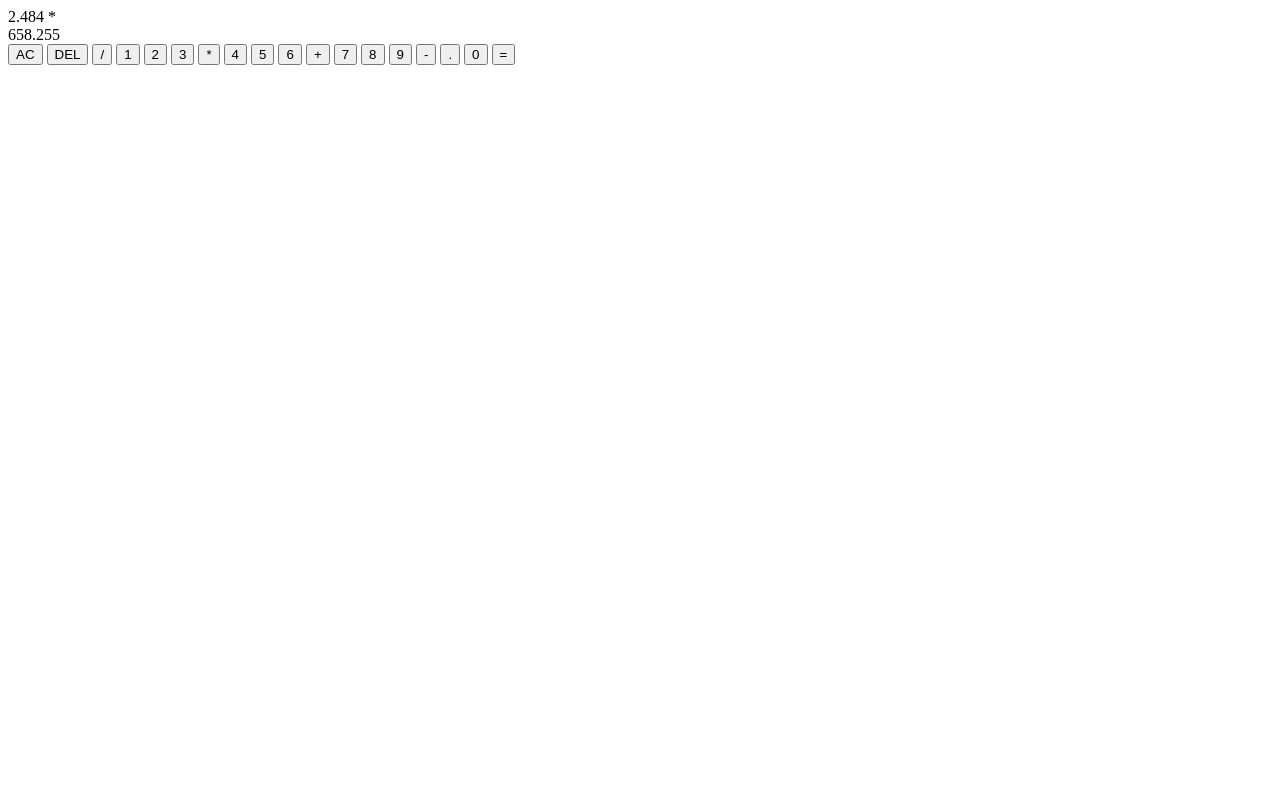
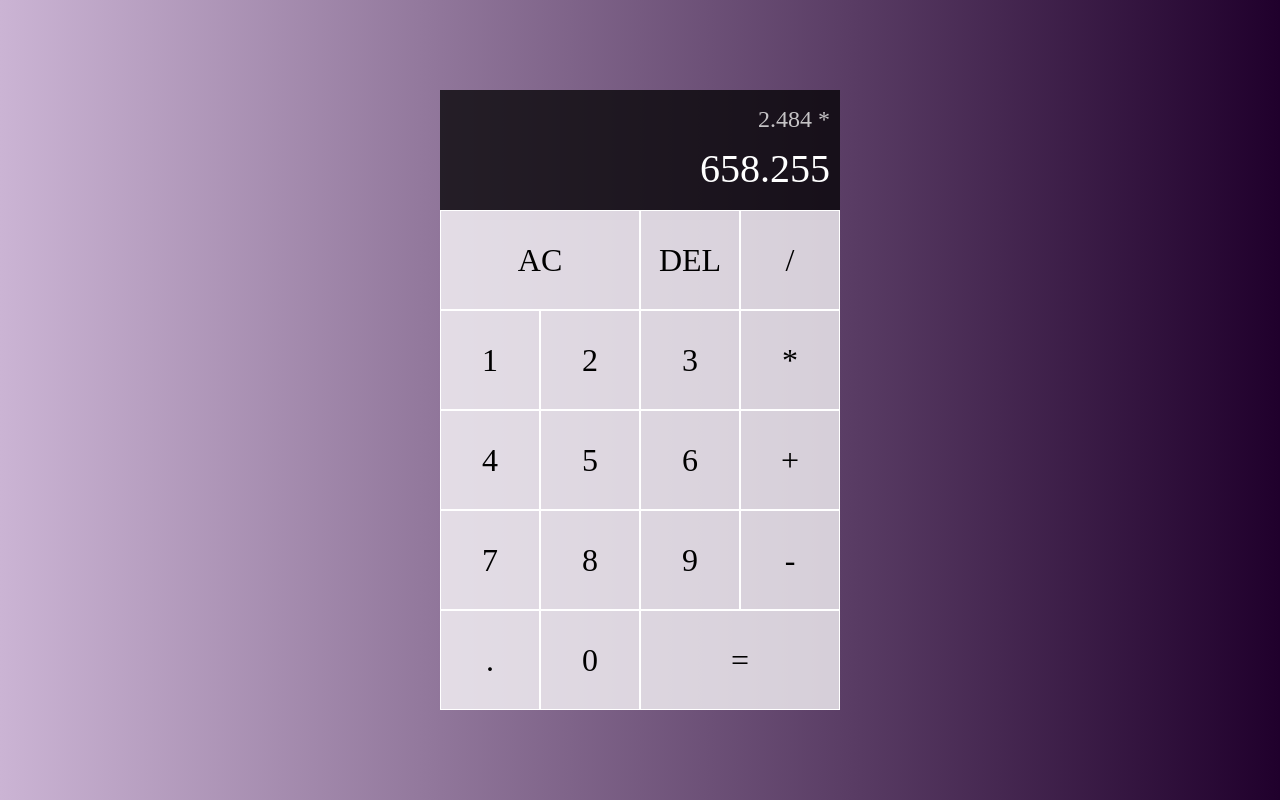
Before and after one commit to ramiroWeb/calculator-js, a plain HTML site: page index.html in a window 1280 px wide. Drawn offline with Linux system fonts and the light colour scheme.

Commit message:
css: styling calculator

```diff
--- a/index.html
+++ b/index.html
@@ -4,6 +4,7 @@
     <meta charset="UTF-8" />
     <meta name="viewport" content="width=device-width, initial-scale=1.0" />
     <title>Calculator app</title>
+    <link rel="stylesheet" href="style.css">
     <script src="script.js" defer></script>
   </head>
   <body>
--- a/style.css
+++ b/style.css
@@ -0,0 +1,112 @@
+/*
+  1. Use a more-intuitive box-sizing model.
+*/
+*,
+*::before,
+*::after {
+  box-sizing: border-box;
+}
+/*
+    2. Remove default margin
+  */
+* {
+  margin: 0;
+}
+/*
+    Typographic tweaks!
+    3. Add accessible line-height
+    4. Improve text rendering
+  */
+body {
+  line-height: 1.5;
+  -webkit-font-smoothing: antialiased;
+}
+/*
+    5. Improve media defaults
+  */
+img,
+picture,
+video,
+canvas,
+svg {
+  display: block;
+  max-width: 100%;
+}
+/*
+    6. Remove built-in form typography styles
+  */
+input,
+button,
+textarea,
+select {
+  font: inherit;
+}
+/*
+    7. Avoid text overflows
+  */
+p,
+h1,
+h2,
+h3,
+h4,
+h5,
+h6 {
+  overflow-wrap: break-word;
+}
+/*
+    8. Create a root stacking context
+  */
+#root,
+#__next {
+  isolation: isolate;
+}
+
+/* ADDING STYLES */
+body{
+    padding: 0;
+    background: linear-gradient(to left, #20002c, #cbb4d4);
+}
+
+.calculator-grid{
+    display: grid;
+    justify-content: center;
+    align-content: center;
+    min-height: 100vh;
+    grid-template-columns: repeat(4, 100px);
+    grid-template-rows: minmax(120px, auto) repeat(5, 100px);
+}
+.span-two{
+    grid-column: span 2;
+}
+.calculator-grid > button {
+    cursor: pointer;
+    font-size: 2rem;
+    border: 1px solid white;
+    outline: none;
+    background-color: rgba(255, 255, 255, .75);
+}
+.calculator-grid > button:hover {
+
+    background-color: rgba(255, 255, 255, .9);
+}
+.display {
+    grid-column: 1 / -1 ;
+    background-color: rgba(0, 0, 0, 0.75);
+    display: flex;
+    align-items: flex-end;
+    justify-content: space-around;
+    flex-direction: column;
+    padding: 10px;
+    word-wrap: break-word;
+    word-break: break-all;
+}
+.display .previous-operand{
+    color: rgba(255, 255, 255, .75);
+    font-size: 1.5rem;
+
+}
+.display .current-operand{
+    color: white;
+    font-size: 2.5rem;
+
+}
```
